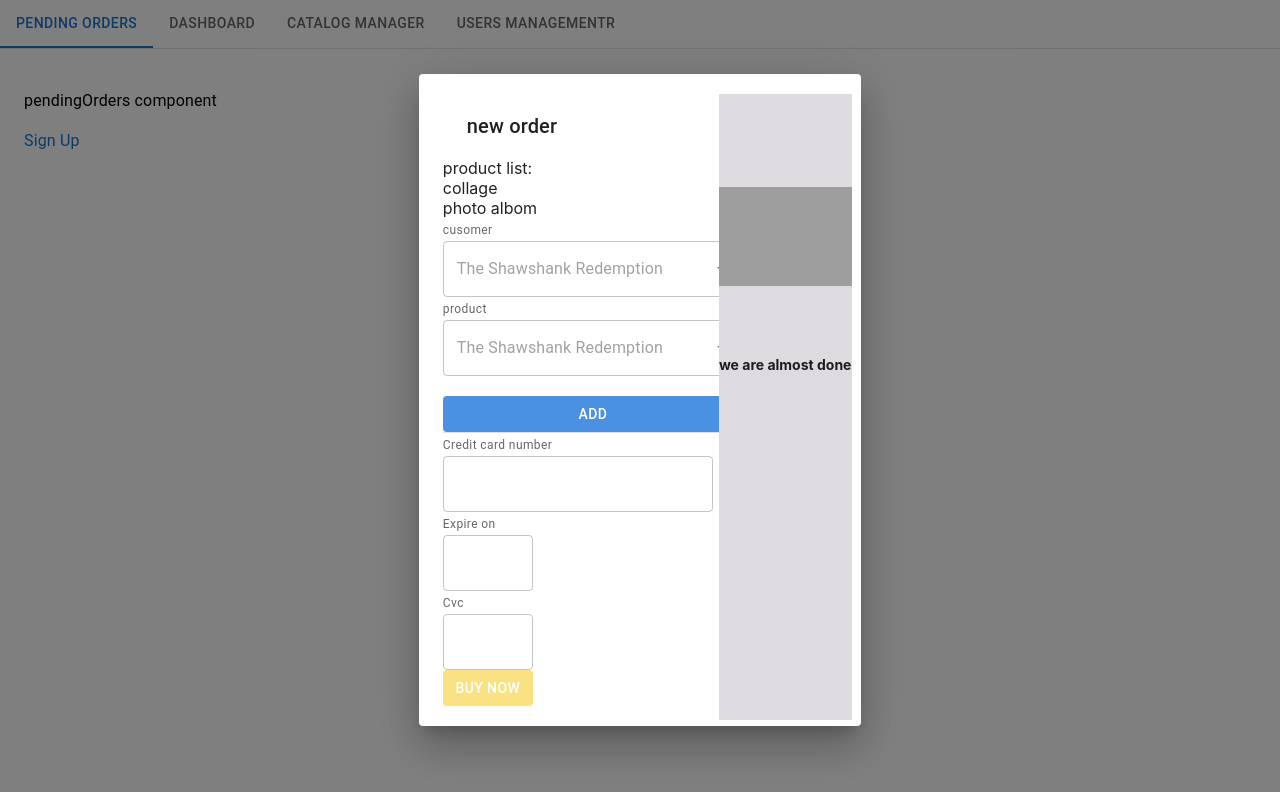
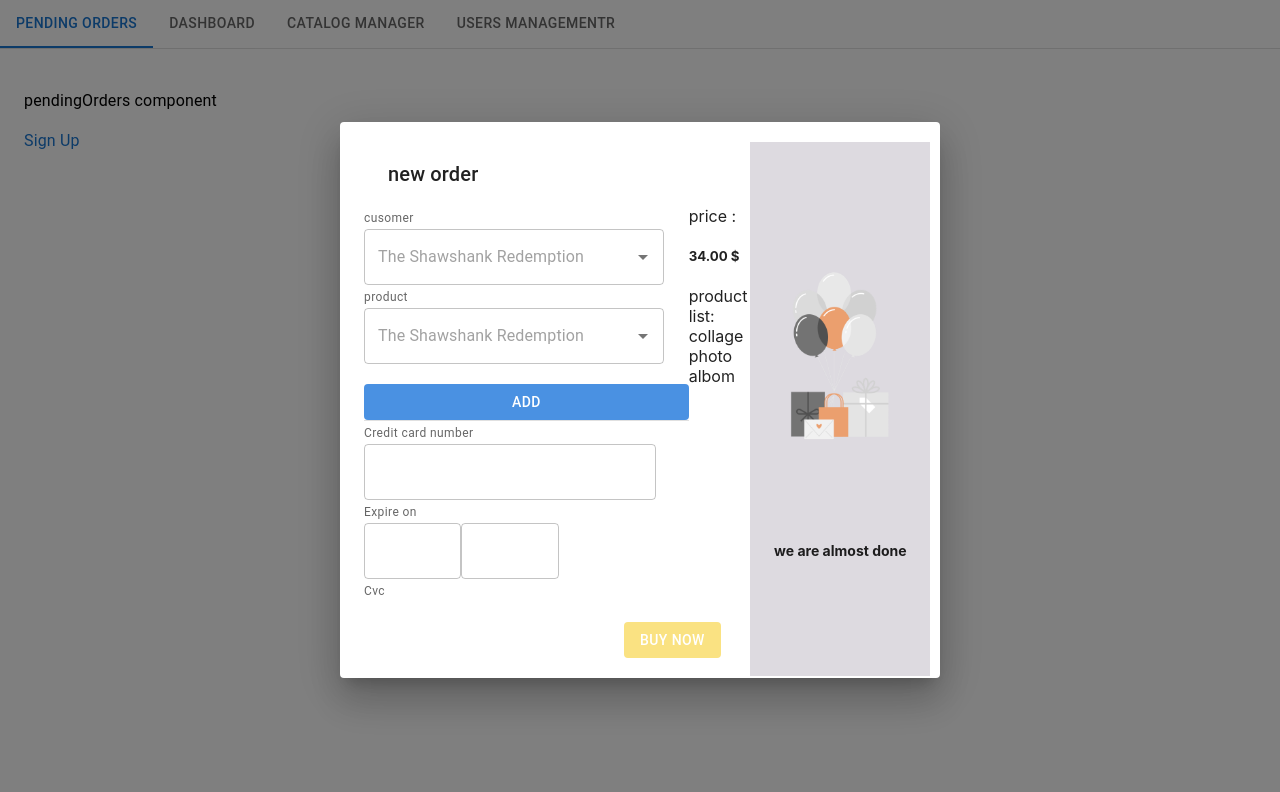
Before and after one commit to developers-bootcamp/sap-orders-manager-red, a React (Create React App) app: page / in a window 1280 px wide. Both pictures are taken after a click on the link "Sign Up". Shown: the top 792 px of the page. Built offline with nearby package versions, Linux system fonts and the light colour scheme; grey boxes are pictures that could not be loaded.

Commit message:
continue with the style

```diff
--- a/src/components/NewOrderForm.tsx
+++ b/src/components/NewOrderForm.tsx
@@ -46,12 +46,14 @@ const NewOrderForm: React.FC = () => {
     //*\\
 
     return (
-        <>
-           <div style={{ display: 'inline-block' }}>product list:<br></br>
-                 collage       <br></br>
-                 photo albom
+        <div style={{ display: 'flex' , flexDirection:"row-reverse"}}>
+            <div>
+            price :<h5>34.00 $</h5>
+            <div className={classes.productList}>product list:<br></br>
+                    collage       <br></br>
+                    photo albom
+                </div>
             </div>
-
             <div style={{ display: 'inline-block' }}>
             <Formik
                 validationSchema={schema}
@@ -101,13 +103,15 @@ const NewOrderForm: React.FC = () => {
                         {/* <ErrorMessage className={classes.msdError} name="Credit card number" component="div" /> */}
 
                         <FormHelperText>Expire on</FormHelperText>
+                        <div className={classes.fieldContainer}>
                         <Field className={classes.spalltxtField} type="number" name="expireOn" as={TextField} />
                         {/* <ErrorMessage className={classes.msdError} name="Credit card number" component="div" /> */}
 
-                        <FormHelperText>Cvc</FormHelperText>
-                        <Field className={classes.spalltxtField} type="number" name="Cvc" as={TextField} />
+
+                        <Field className={`${classes.spalltxtField} ${classes.cvcField}`} type="number" name="Cvc" as={TextField} />
                         {/* <ErrorMessage className={classes.msdError} name="Credit card number" component="div" /> */}
-
+                        </div>
+                        <FormHelperText className={classes.helperText}>Cvc</FormHelperText>
                         <br />
 
                         <Button className={classes.btnBuyNow} type="submit" disabled={!isValid}>
@@ -118,7 +122,7 @@ const NewOrderForm: React.FC = () => {
                 )}
             </Formik>
             </div>
-        </>
+        </div>
     );
 };
 export default NewOrderForm;
--- a/src/components/pendingOrders.tsx
+++ b/src/components/pendingOrders.tsx
@@ -1,7 +1,7 @@
 import React from 'react';
 import GlobalModel from './GlobalModal';
 import NewOrderForm from './NewOrderForm';
-import giftsImg from '../img/gifts.png'
+import giftsImg from '../img/giftsWithBaloons.png'
 
 const PendingOrders: React.FC = () => {
 
--- a/src/styles/orders.style.tsx
+++ b/src/styles/orders.style.tsx
@@ -1,6 +1,6 @@
 import { makeStyles } from '@mui/styles';
 
-const useStylesForOrders = makeStyles({
+const useStylesForOrders = makeStyles((theme) => ({
     btnAdd: {
         background: '#4a91e2 !important',
         width: '100%',
@@ -53,13 +53,26 @@ const useStylesForOrders = makeStyles({
         fontWeight: "bold",
         textAlign: "center",
     },
+    fieldContainer: {
+        display: 'flex',
+        alignItems: 'center',
+      },
+      cvcField: {
+        marginLeft: '8px',
+      },
+      helperText: {
+        marginLeft: '8px',
+      },
     btnBuyNow: {
         background: '#FAE282 !important',
         width: '30%',
         color: '#FFFFFF !important',
-        left: "sssss",
+        left: "80%",
         position: "absolute"
     },
-
-});
+    //???
+    productList:{
+        top:'50%'
+    }
+}));
 export default useStylesForOrders;
```
Also changed, not shown: src/img/giftsWithBaloons.png (added).
